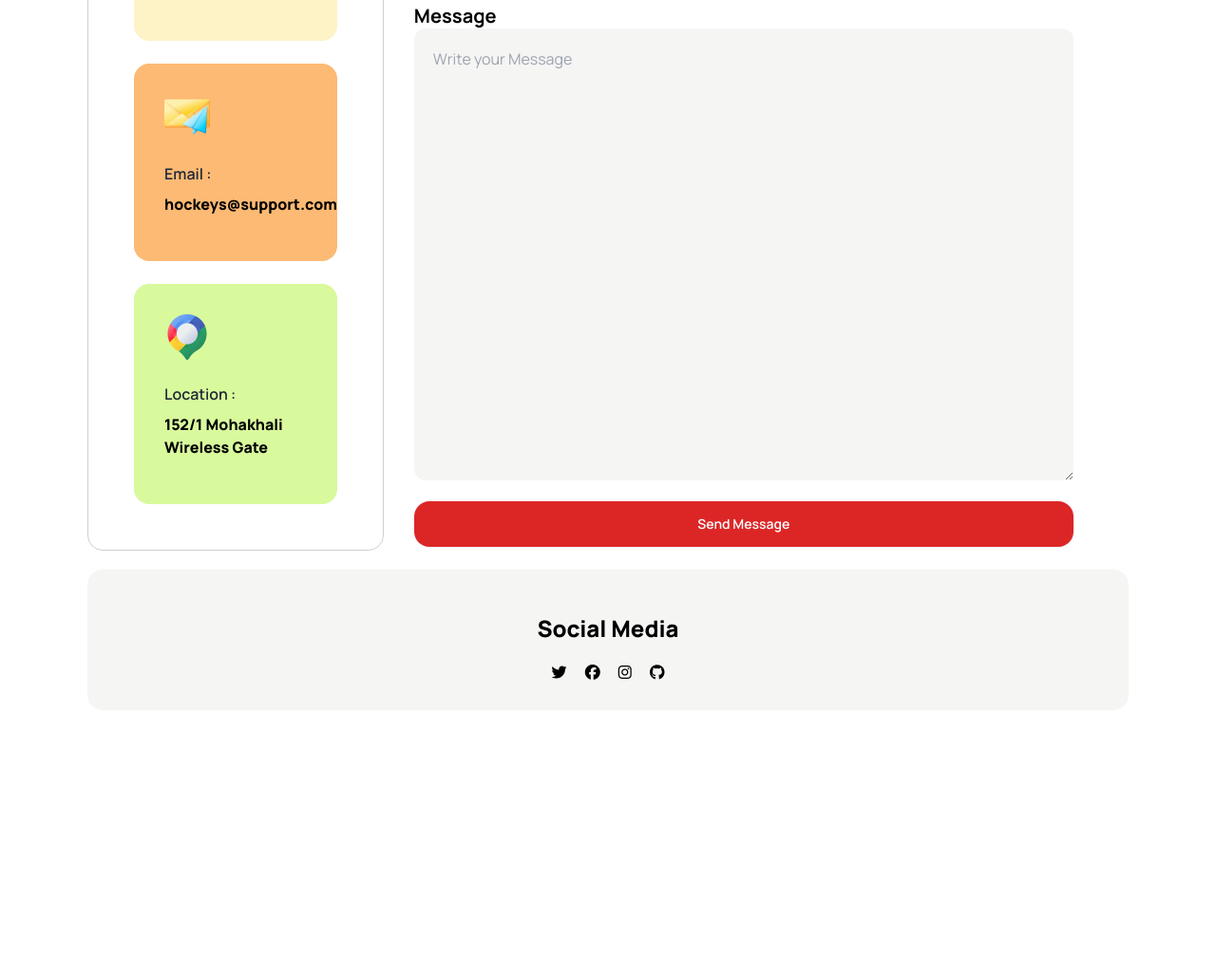
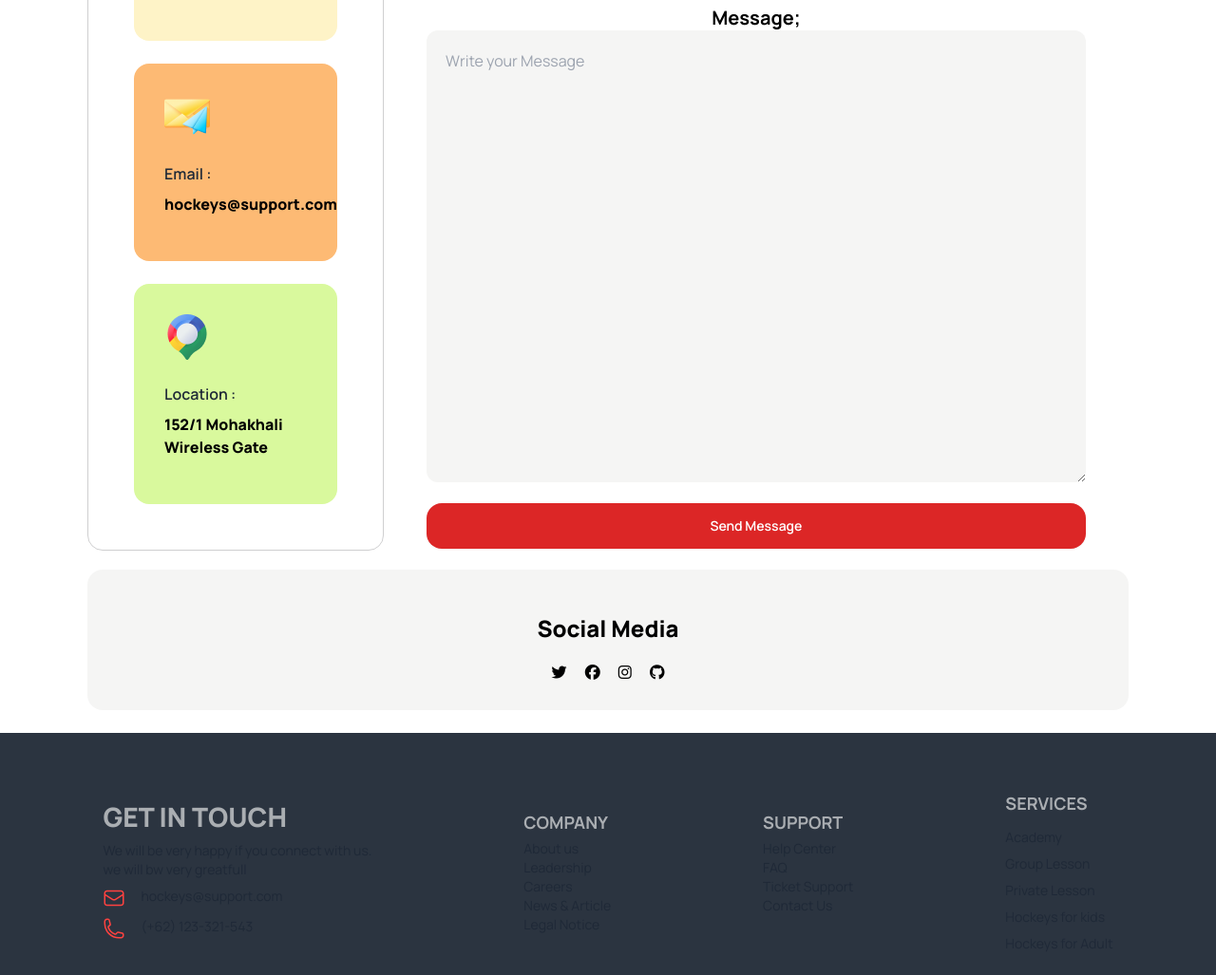
Before and after one commit to Saifulsaiem/Assignment-3-Hockeys, a plain HTML site: page index.html in a window 1280 px wide. Shown: the part 3847-4874 px from the top of the page at 95% size. Before the commit the page ends 4595 px from the top, so only its background shows below. Drawn offline with nearby package versions, Linux system fonts and the light colour scheme.

Commit message:
footer added

```diff
--- a/index.html
+++ b/index.html
@@ -919,38 +919,38 @@
                          <h3 class="text-5 font-extrabold text-black">152/1 Mohakhali Wireless Gate</h3>
                     </div>
                 </div>
-                <div class="ml-8">
-                  <div class="flex flex-col lg:flex-row gap-6 justify-between mb-5">
+                <div class="m-auto text-center">
+                  <div class="flex flex-col lg:flex-row gap-6 justify-center mb-5">
                    <div>
-                    <span class="label-text font-bold text-black text-[20px]">Your Name</span><br>
+                    <span class="label-text font-bold text-black text-[20px]">Your Name;</span><br>
                     <input style="width: 335px;" type="text" placeholder="Enter your full name" class="pl-5 pt-5 pb-5 w-80 bg-stone-100 rounded-xl w-auto">
                    </div>
                    <div class="">
-                    <span class="label-text font-bold text-black text-[20px]">Your Email</span><br>
+                    <span class="label-text font-bold text-black text-[20px]">Your Email;</span><br>
                     <input style="width: 335px;" type="text" placeholder="Enter your Email" class="pl-5 pt-5 pb-5 bg-stone-100 rounded-xl w-auto">
                    </div>
 
                 </div>
-                  <div class="flex flex-col lg:flex-row gap-6 justify-between mb-6">
+                  <div class="flex flex-col lg:flex-row gap-6 justify-center mb-6">
                    <div>
-                    <span class="label-text font-bold text-black text-[20px]">Subject</span><br>
+                    <span class="label-text font-bold text-black text-[20px]">Subject;</span><br>
                     <input style="width: 335px;" type="text" placeholder="Enter your Subject" class="pl-5 pt-5 pb-5 w-80 bg-stone-100 rounded-xl w-auto">
                    </div>
                    <div class="">
-                    <span class="label-text font-bold text-black text-[20px]">Phone Number</span><br>
+                    <span class="label-text font-bold text-black text-[20px]">Phone Number;</span><br>
                     <input style="width: 335px;" type="text" placeholder="Enter your Phone Number" class="pl-5 pt-5 pb-5 bg-stone-100 rounded-xl w-auto">
                    </div>
 
                 </div>
-                 <div class="mr-6">
-                    <span class="label-text lg:mt-8 font-bold text-black text-[20px]">Message</span><br>
+                 <div class="m-auto">
+                    <span class="label-text lg:mt-8 font-bold text-black text-[20px]">Message;</span><br>
                     <textarea class="bg-stone-100 rounded-xl lg:w-[694px] pt-5 pl-5" placeholder="Write your Message" id="" cols="35" rows="19"></textarea>
-                    <button class="btn text-center w-[335px] lg:w-[694px] mt-4 bg-red-600 border-none rounded-2xl text-[#fff]">Send Message</button>
+                    <button class="btn text-center w-[335px] lg:w-[694px] mt-4 mb-5 bg-red-600 border-none rounded-2xl text-[#fff]">Send Message</button>
                 </div>
                 </div>
 
             </div>
-            <div class="bg-stone-100 rounded-2xl text-center pt-11 pb-7 ml-[0.75rem] mr-[0.75rem]">
+            <div class="bg-stone-100 rounded-2xl text-center pt-11 pb-7 mb-6 ml-[0.75rem] mr-[0.75rem]">
                <h2 class="text-black text-[24px] font-extrabold mb-4">Social Media</h2>
                <div>
                 <i class="fa-brands fa-twitter mr-4 text-black cursor-pointer"></i>
@@ -961,9 +961,50 @@
             </div>
         </div>
     </main>
-    <footer>
+    <footer class="footer flex flex-col lg:flex-row gap-14 lg:gap-40 p-16 bg-neutral text-center lg:text-left justify-center items-center">
+        <nav>
+          <header class="footer-title text-[#fff] text-[28px] font-extrabold">Get In Touch</header>
+          <p>We will be very happy if you connect with us. <br> we will bw very greatfull</p>
+          <div class="flex gap-4">
+            <svg xmlns="http://www.w3.org/2000/svg" width="24" height="24" viewBox="0 0 24 24" fill="none">
+                <path d="M21.75 6.75V17.25C21.75 17.8467 21.5129 18.419 21.091 18.841C20.669 19.2629 20.0967 19.5 19.5 19.5H4.5C3.90326 19.5 3.33097 19.2629 2.90901 18.841C2.48705 18.419 2.25 17.8467 2.25 17.25V6.75M21.75 6.75C21.75 6.15326 21.5129 5.58097 21.091 5.15901C20.669 4.73705 20.0967 4.5 19.5 4.5H4.5C3.90326 4.5 3.33097 4.73705 2.90901 5.15901C2.48705 5.58097 2.25 6.15326 2.25 6.75M21.75 6.75V6.993C21.75 7.37715 21.6517 7.75491 21.4644 8.0903C21.2771 8.42569 21.0071 8.70754 20.68 8.909L13.18 13.524C12.8252 13.7425 12.4167 13.8582 12 13.8582C11.5833 13.8582 11.1748 13.7425 10.82 13.524L3.32 8.91C2.99292 8.70854 2.72287 8.42669 2.53557 8.0913C2.34827 7.75591 2.24996 7.37815 2.25 6.994V6.75" stroke="#FF4240" stroke-width="1.5" stroke-linecap="round" stroke-linejoin="round"/>
+              </svg>
+              <p>hockeys@support.com</p>
+          </div>
+          <div class="flex gap-4">
+            <svg xmlns="http://www.w3.org/2000/svg" width="24" height="24" viewBox="0 0 24 24" fill="none">
+                <path d="M2.25 6.75C2.25 15.034 8.966 21.75 17.25 21.75H19.5C20.0967 21.75 20.669 21.5129 21.091 21.091C21.5129 20.669 21.75 20.0967 21.75 19.5V18.128C21.75 17.612 21.399 17.162 20.898 17.037L16.475 15.931C16.035 15.821 15.573 15.986 15.302 16.348L14.332 17.641C14.05 18.017 13.563 18.183 13.122 18.021C11.4849 17.4191 9.99815 16.4686 8.76478 15.2352C7.53141 14.0018 6.58087 12.5151 5.979 10.878C5.817 10.437 5.983 9.95 6.359 9.668L7.652 8.698C8.015 8.427 8.179 7.964 8.069 7.525L6.963 3.102C6.90214 2.85869 6.76172 2.6427 6.56405 2.48834C6.36638 2.33397 6.1228 2.25008 5.872 2.25H4.5C3.90326 2.25 3.33097 2.48705 2.90901 2.90901C2.48705 3.33097 2.25 3.90326 2.25 4.5V6.75Z" stroke="#FF4240" stroke-width="1.5" stroke-linecap="round" stroke-linejoin="round"/>
+              </svg>
+              <p>(+62) 123-321-543</p>
+          </div>
 
-    </footer>
+        </nav>
+        <div class="flex gap-14 lg:gap-40">
+            <nav>
+                <header class="footer-title text-[#fff] font-bold text-[18px]">Company</header>
+                <p class="link link-hover">About us</p>
+                <p class="link link-hover">Leadership</p>
+                <p class="link link-hover">Careers</p>
+                <p class="link link-hover">News & Article</p>
+                <p class="link link-hover">Legal Notice</p>
+              </nav>
+              <nav>
+                <header class="footer-title text-[#fff] font-bold text-[18px]">Support</header>
+                <p class="link link-hover">Help Center</p>
+                <p class="link link-hover"> FAQ</p>
+                <p class="link link-hover">Ticket Support</p>
+                <p class="link link-hover"> Contact Us</p>
+              </nav>
+        </div>
+        <nav>
+          <header class="footer-title text-[#fff] font-bold text-[18px]">Services</header>
+          <p class="link link-hover">Academy</p>
+          <p class="link link-hover">Group Lesson</p>
+          <p class="link link-hover">Private Lesson</p>
+          <p class="link link-hover">Hockeys for kids</p>
+          <p class="link link-hover">Hockeys for Adult</p>
+        </nav>
+      </footer>
 </body>
 
 </html>
```
